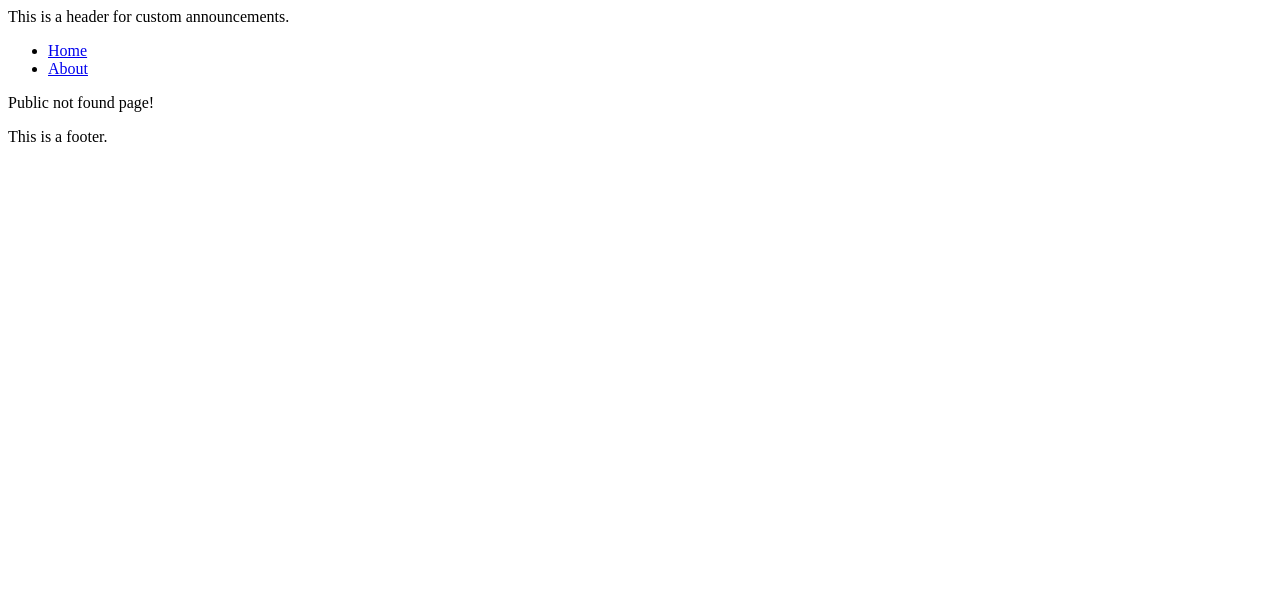
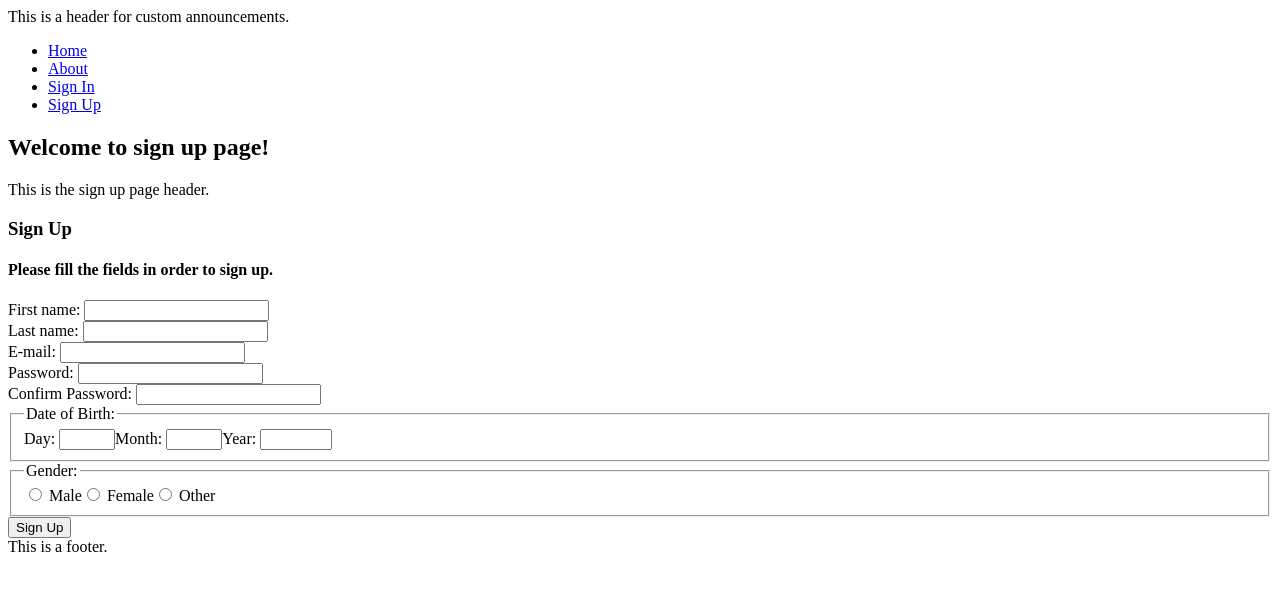
Before and after one commit to jelhouss/mui-boilerplate, a React (Create React App) app: page /sign-up in a window 1280 px wide. Before the commit this address had no page. Shown: the top 590 px of the page. Built offline with nearby package versions, Linux system fonts and the light colour scheme.

Commit message:
feat: add SignIn and SignUp pages

```diff
--- /dev/null
+++ b/src/pages/public/SignIn.tsx
@@ -0,0 +1,17 @@
+import React from "react"
+
+import SignInForm from "../../components/SignInForm/SignInForm"
+
+const SignIn = () => {
+  return (
+    <section>
+      <header>
+        <h1>Welcome to sign in page!</h1>
+        <p>This is the sign in page header.</p>
+      </header>
+      <SignInForm title="Sign In" />
+    </section>
+  )
+}
+
+export default SignIn
--- /dev/null
+++ b/src/pages/public/SignUp.tsx
@@ -0,0 +1,17 @@
+import React from "react"
+
+import SignUpForm from "../../components/SignUpForm/SignUpForm"
+
+const SignUp = () => {
+  return (
+    <section>
+      <header>
+        <h1>Welcome to sign up page!</h1>
+        <p>This is the sign up page header.</p>
+      </header>
+      <SignUpForm title="Sign Up" />
+    </section>
+  )
+}
+
+export default SignUp
--- a/src/pages/public/routes.tsx
+++ b/src/pages/public/routes.tsx
@@ -4,6 +4,8 @@ import { RouteProps } from "react-router-dom"
 import About from "./About"
 import Home from "./Home"
 import NotFound from "./NotFound"
+import SignIn from "./SignIn"
+import SignUp from "./SignUp"
 
 export interface CustomRoute extends RouteProps {
   label: string
@@ -25,6 +27,18 @@ const routes: CustomRoute[] = [
     includeInNavigationMenu: true
   },
   {
+    label: "Sign In",
+    path: "/sign-in",
+    element: <SignIn />,
+    includeInNavigationMenu: true
+  },
+  {
+    label: "Sign Up",
+    path: "/sign-up",
+    element: <SignUp />,
+    includeInNavigationMenu: true
+  },
+  {
     label: "Not Found",
     element: <NotFound />,
     path: "*",
```
